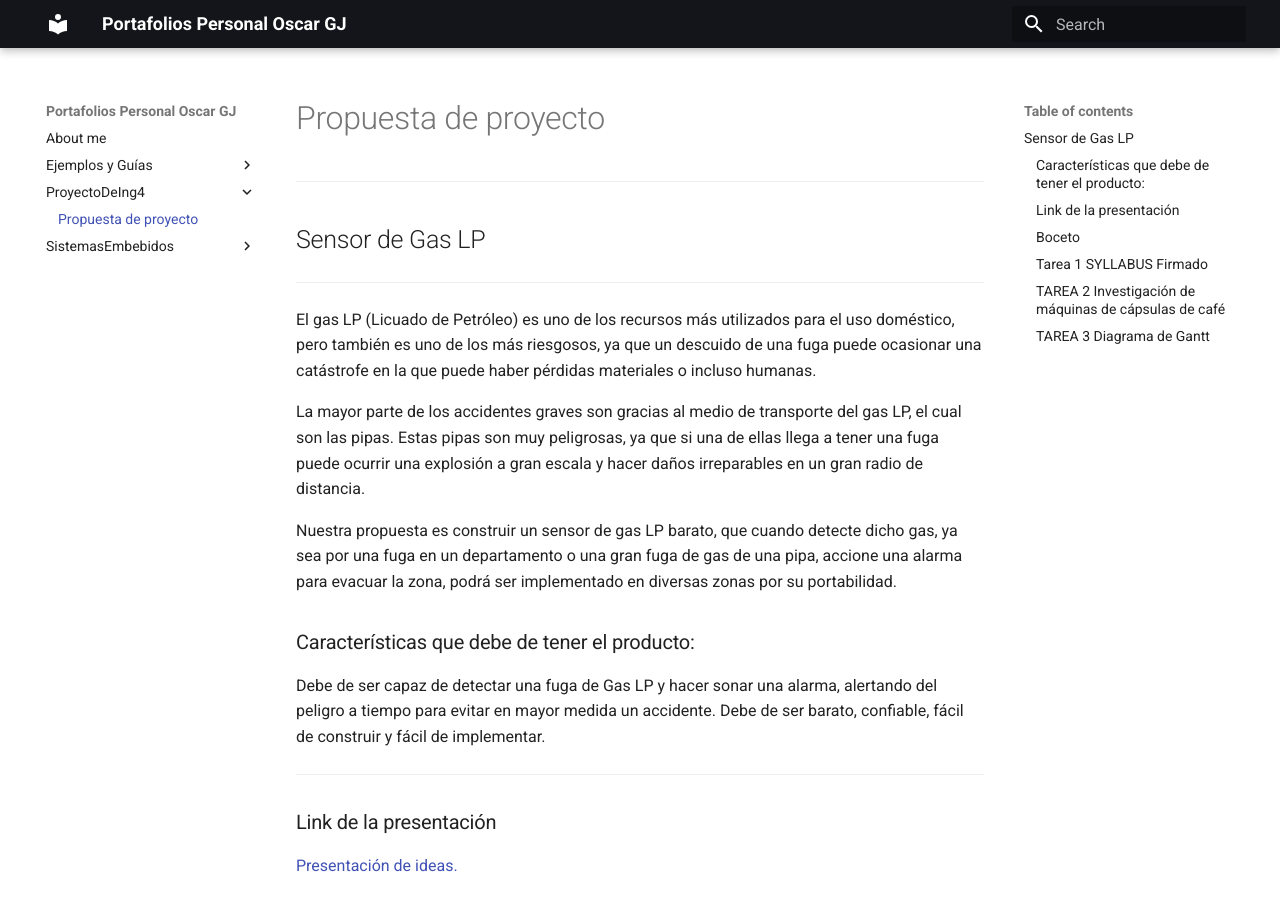
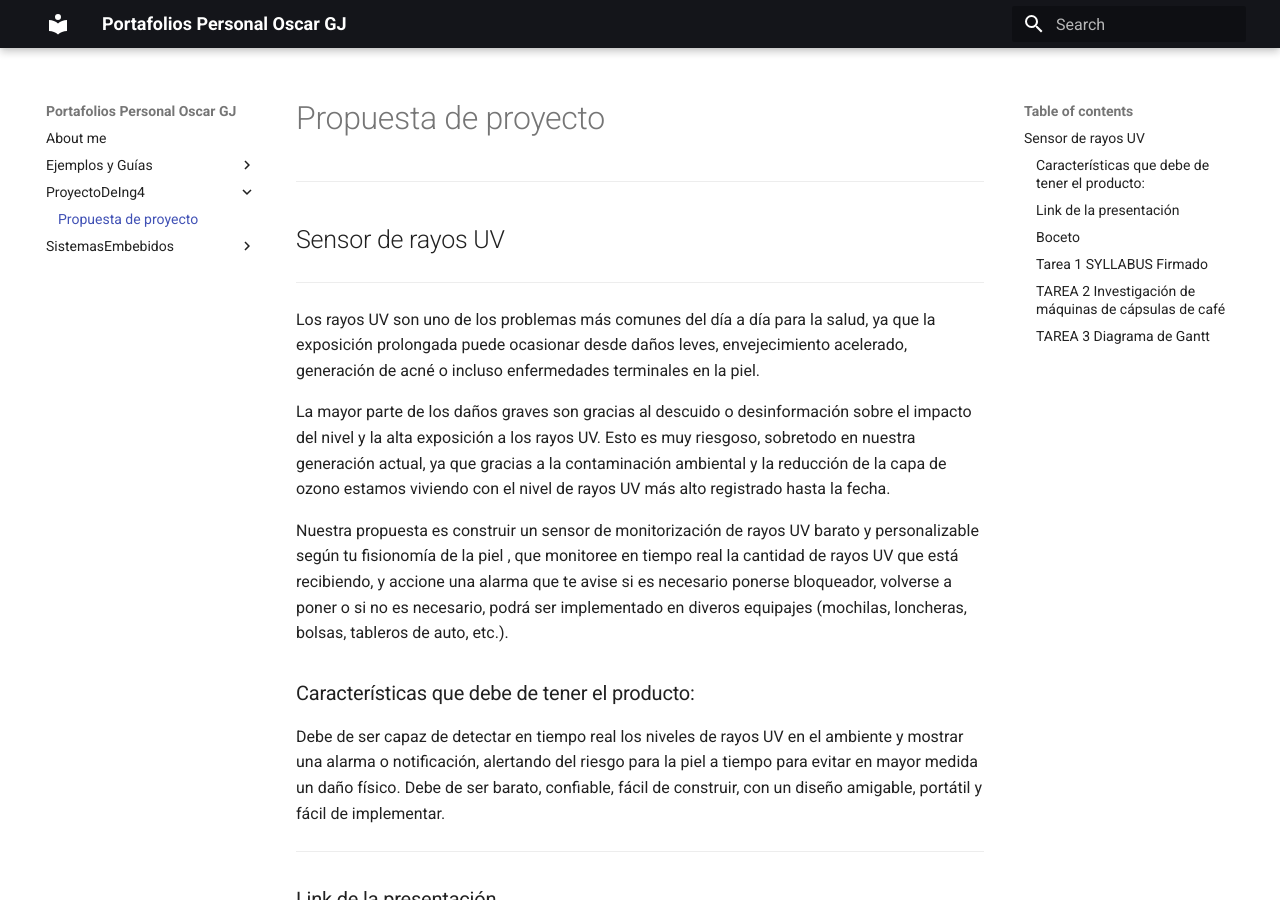
Before and after one commit to OscarGuJo/PortafolioSistemas, an MkDocs documentation site: the page built from docs/ProyectoDeIng4/Proyecto.md, in a window 1280 px wide and 900 px high. Built offline with MkDocs 1.6.1 and Material for MkDocs 9.7.7, drawn with Linux system fonts in a browser that asks for light colours.

Commit message:
rayos uv introduccion

```diff
--- a/docs/ProyectoDeIng4/Proyecto.md
+++ b/docs/ProyectoDeIng4/Proyecto.md
@@ -2,20 +2,20 @@
 
 ---
 
-## Sensor de Gas LP
+## Sensor de rayos UV
 
 ---
 
-El gas LP (Licuado de Petróleo) es uno de los recursos más utilizados para el uso doméstico, pero también es uno de los más riesgosos, ya que un descuido de una fuga puede ocasionar una catástrofe en la que puede haber pérdidas materiales o incluso humanas.
+Los rayos UV son uno de los problemas más comunes del día a día para la salud, ya que la exposición prolongada puede ocasionar desde daños leves, envejecimiento acelerado, generación de acné o incluso enfermedades terminales en la piel.
 
-La mayor parte de los accidentes graves son gracias al medio de transporte del gas LP, el cual son las pipas. Estas pipas son muy peligrosas, ya que si una de ellas llega a tener una fuga puede ocurrir una explosión a gran escala y hacer daños irreparables en un gran radio de distancia.
+La mayor parte de los daños graves son gracias al descuido o desinformación sobre el impacto del nivel y la alta exposición a los rayos UV. Esto es muy riesgoso, sobretodo en nuestra generación actual, ya que gracias a la contaminación ambiental y la reducción de la capa de ozono estamos viviendo con el nivel de rayos UV más alto registrado hasta la fecha.
 
-Nuestra propuesta es construir un sensor de gas LP barato, que cuando detecte dicho gas, ya sea por una fuga en un departamento o una gran fuga de gas de una pipa, accione una alarma para evacuar la zona, podrá ser implementado en diversas zonas por su portabilidad.
+Nuestra propuesta es construir un sensor de monitorización de rayos UV barato y personalizable según tu fisionomía de la piel , que monitoree en tiempo real la cantidad de rayos UV que está recibiendo, y accione una alarma que te avise si es necesario ponerse bloqueador, volverse a poner o si no es necesario, podrá ser implementado en diveros equipajes (mochilas, loncheras, bolsas, tableros de auto, etc.).
 
 
 ### Características que debe de tener el producto:
 
-Debe de ser capaz de detectar una fuga de Gas LP y hacer sonar una alarma, alertando del peligro a tiempo para evitar en mayor medida un accidente. Debe de ser barato, confiable, fácil de construir y fácil de implementar.
+Debe de ser capaz de detectar en tiempo real los niveles de rayos UV en el ambiente y mostrar una alarma o notificación, alertando del riesgo para la piel a tiempo para evitar en mayor medida un daño físico. Debe de ser barato, confiable, fácil de construir, con un diseño amigable, portátil y fácil de implementar.
 
 ---
 
@@ -27,11 +27,13 @@ Debe de ser capaz de detectar una fuga de Gas LP y hacer sonar una alarma, alert
 
 ---
 
-![Esquemático 3D](IMGSproyecto/IMG/bocetogasLp.jpg){ width="600" align=center}
+![Esquemático 3D](IMGSproyecto/IMG/Boceto.jpg){ width="600" align=center}
 
 ---
 
 ### Tarea 1 SYLLABUS Firmado
+
+---
 
 [📄 Ver y descargar PDF del Syllabus firmado](Syllabusfirmado.pdf)
 
@@ -39,8 +41,14 @@ Debe de ser capaz de detectar una fuga de Gas LP y hacer sonar una alarma, alert
 
 ### TAREA 2 Investigación de máquinas de cápsulas de café
 
+---
+
 [Café de cápsulas](https://www.canva.com/design/DAGyyk8UNIc/vEBEfNsOicrzrriuVTPqnQ/edit?utm_content=DAGyyk8UNIc&utm_campaign=designshare&utm_medium=link2&utm_source=sharebutton)
+
+---
 
 ### TAREA 3 Diagrama de Gantt
 
+---
+
 [Diagrama de Gantt proyecto](https://iberopuebla.atlassian.net/jira/software/projects/MBA/list?atlOrigin=eyJpIjoiZWEzNTNhYzEzZTE0NDdhNjgxZmZkZjljMGU0ZGQ4OTUiLCJwIjoiaiJ9)
```
